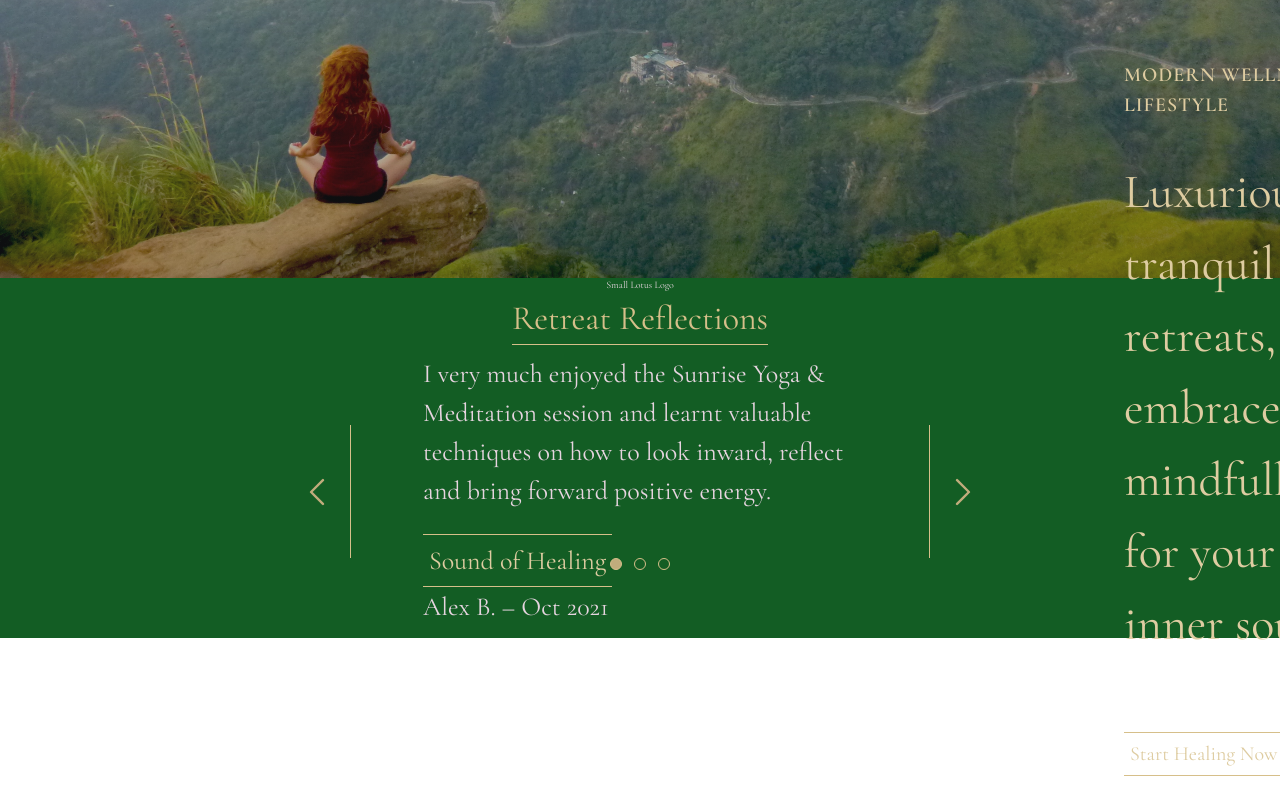
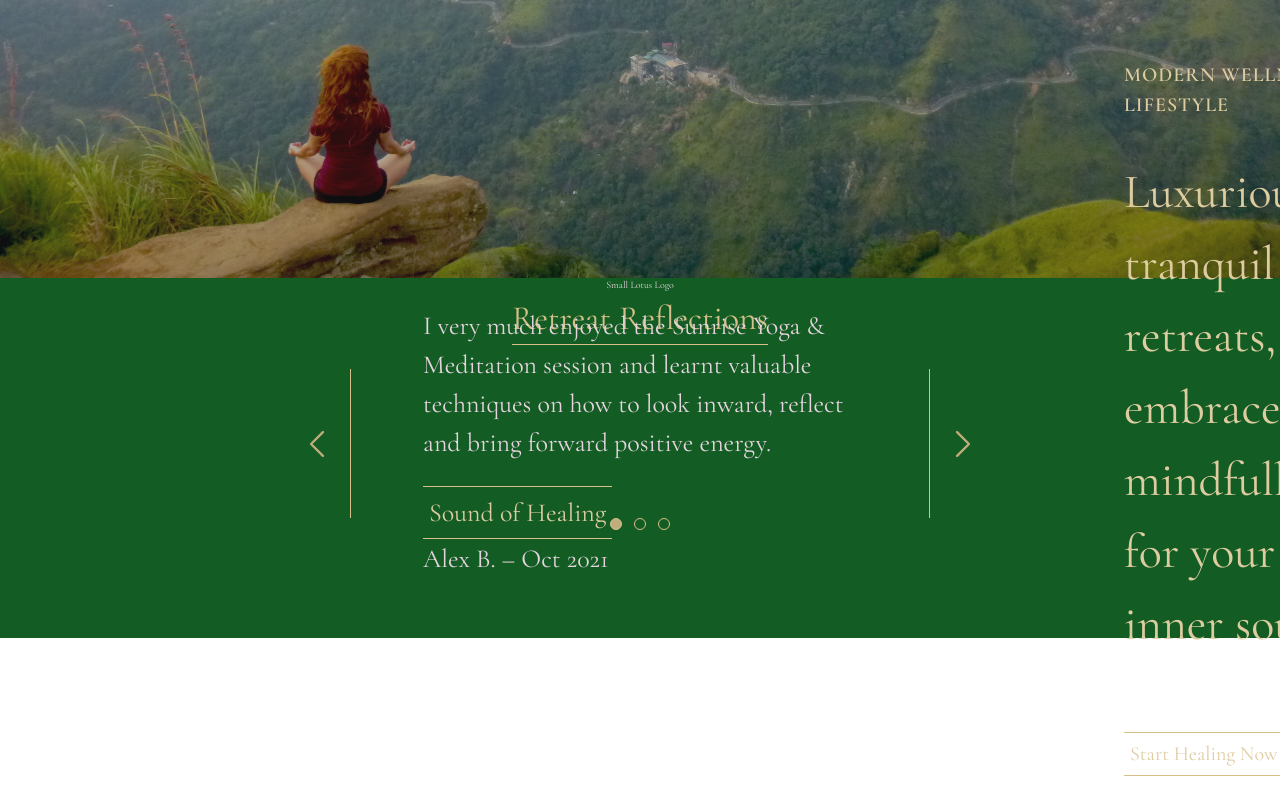
Before and after one commit to jieqiangt/the-hush-retreat, a Next.js app: page / in a window 1280 px wide. Shown: the part 522-1322 px from the top of the page. Built offline with nearby package versions, Linux system fonts and the light colour scheme.

Commit message:
- corrected logic of navigation in carousel - added attribute to both svg and path in button to allow for correct clicking

```diff
--- a/components/home/Testimonials.js
+++ b/components/home/Testimonials.js
@@ -1,4 +1,4 @@
-import { useEffect } from "react";
+import { useCallback, useEffect } from "react";
 import { useState } from "react";
 import classes from "../../sass/pages/home.module.scss";
 import Carousel from "../ui/Carousel";
@@ -8,6 +8,7 @@ export default function Testimonials() {
 
   const [activeItem, setActiveItem] = useState(0)
   const [testimonialItems, setTestimonialItems] = useState([])
+  const [intervalId, setIntervalId] = useState()
 
   let testimonialsArr = [
     {
@@ -38,8 +39,24 @@ export default function Testimonials() {
     },
   ];
 
+  useEffect(() => {
+    const interval = setInterval(() => {
+      setActiveItem((activeItem) => {
+        return (activeItem + 1) % testimonialsArr.length
+      })
+      setIntervalId(() => interval)
+    }, 8000);
+
+    return () => {
+      clearInterval(interval)
+    }
+  }, [intervalId]
+  )
+
   const changeActiveItem = (newActiveItem) => {
-    setActiveItem(() => newActiveItem)
+    clearInterval(intervalId)
+    setIntervalId(() => 0)
+    setActiveItem(newActiveItem)
   }
 
   useEffect(() => {
@@ -71,13 +88,11 @@ export default function Testimonials() {
   }, [activeItem])
 
 
-
-
   return (
     <section className={classes["testimonials"]}>
       <div>Small Lotus Logo</div>
       <h2 className={classes["section--title"]}>Retreat Reflections</h2>
-      <Carousel carouselItems={testimonialItems} activeItem={activeItem} changeActiveItem={changeActiveItem}/>
+      <Carousel carouselItems={testimonialItems} activeItem={activeItem} changeActiveItem={changeActiveItem} />
     </section>
   );
 }
--- a/components/ui/Carousel.js
+++ b/components/ui/Carousel.js
@@ -16,10 +16,14 @@ export default function Carousel(props) {
     event.preventDefault()
     const slideDirection = event.target.getAttribute('slide-direction')
     let direction = 1;
+
     if (slideDirection === 'left') {
       direction = -1
     }
-    const newActiveItem = Math.max((props.activeItem + 1 * direction) % numItems, 0)
+
+    const tempActiveItem = (props.activeItem + 1 * direction) % numItems
+    const newActiveItem = tempActiveItem >= 0 ? tempActiveItem : numItems - 1
+
     props.changeActiveItem(newActiveItem)
   }
 
@@ -29,13 +33,13 @@ export default function Carousel(props) {
       <div className={carouselListClass}>
         {props.carouselItems}
         <CarouselBtn carouselBtnClass="carousel--btn--left" slide-direction="left" activeItem={props.activeItem} onClick={changeActiveItemHandler}>
-          <svg xmlns="http://www.w3.org/2000/svg" fill="none" viewBox="0 0 24 24" strokeWidth="1.5" stroke="currentColor">
-            <path strokeLinecap="round" strokeLinejoin="round" d="M15.75 19.5L8.25 12l7.5-7.5" />
+          <svg xmlns="http://www.w3.org/2000/svg" fill="none" slide-direction="left" viewBox="0 0 24 24" strokeWidth="1.5" stroke="currentColor">
+            <path slide-direction="left" strokeLinecap="round" strokeLinejoin="round" d="M15.75 19.5L8.25 12l7.5-7.5" />
           </svg>
         </CarouselBtn>
         <CarouselBtn carouselBtnClass="carousel--btn--right" slide-direction="right" activeItem={props.activeItem} onClick={changeActiveItemHandler}>
-          <svg xmlns="http://www.w3.org/2000/svg" fill="none" viewBox="0 0 24 24" strokeWidth="1.5" stroke="currentColor">
-            <path strokeLinecap="round" strokeLinejoin="round" d="M8.25 4.5l7.5 7.5-7.5 7.5" />
+          <svg slide-direction="right" xmlns="http://www.w3.org/2000/svg" fill="none" viewBox="0 0 24 24" strokeWidth="1.5" stroke="currentColor">
+            <path slide-direction="right" strokeLinecap="round" strokeLinejoin="round" d="M8.25 4.5l7.5 7.5-7.5 7.5" />
           </svg>
         </CarouselBtn>
       </div>
--- a/components/ui/CarouselBtn.js
+++ b/components/ui/CarouselBtn.js
@@ -4,5 +4,5 @@ export default function CarouselBtn(props) {
     ? `carousel--btn ${props.carouselBtnClass}`
     : "carousel--btn";
 
-  return <button className={`${carouselBtnClass}`} onClick={props.onClick}>{props.children}</button>;
+  return <button className={`${carouselBtnClass}`} onClick={props.onClick} slide-direction={props['slide-direction']}>{props.children}</button>;
 }
--- a/sass/base/_utilities.scss
+++ b/sass/base/_utilities.scss
@@ -37,8 +37,6 @@
     }
   }
 }
-
-
 
 @mixin section-title-params($header-color) {
   color: $header-color;
@@ -176,7 +174,7 @@
 
   width: 100%;
   height: 100%;
-  @include carousel-params((8rem 35rem));
+  @include carousel-params((2.4rem 35rem 12rem 35rem));
 
 
   &--list {
@@ -209,6 +207,9 @@
     @include btn--default;
     border: none;
 
+    &+ svg {
+      pointer-events: none;
+    }
     &--right {
       padding: 0.5rem;
       top: 50%;
```
